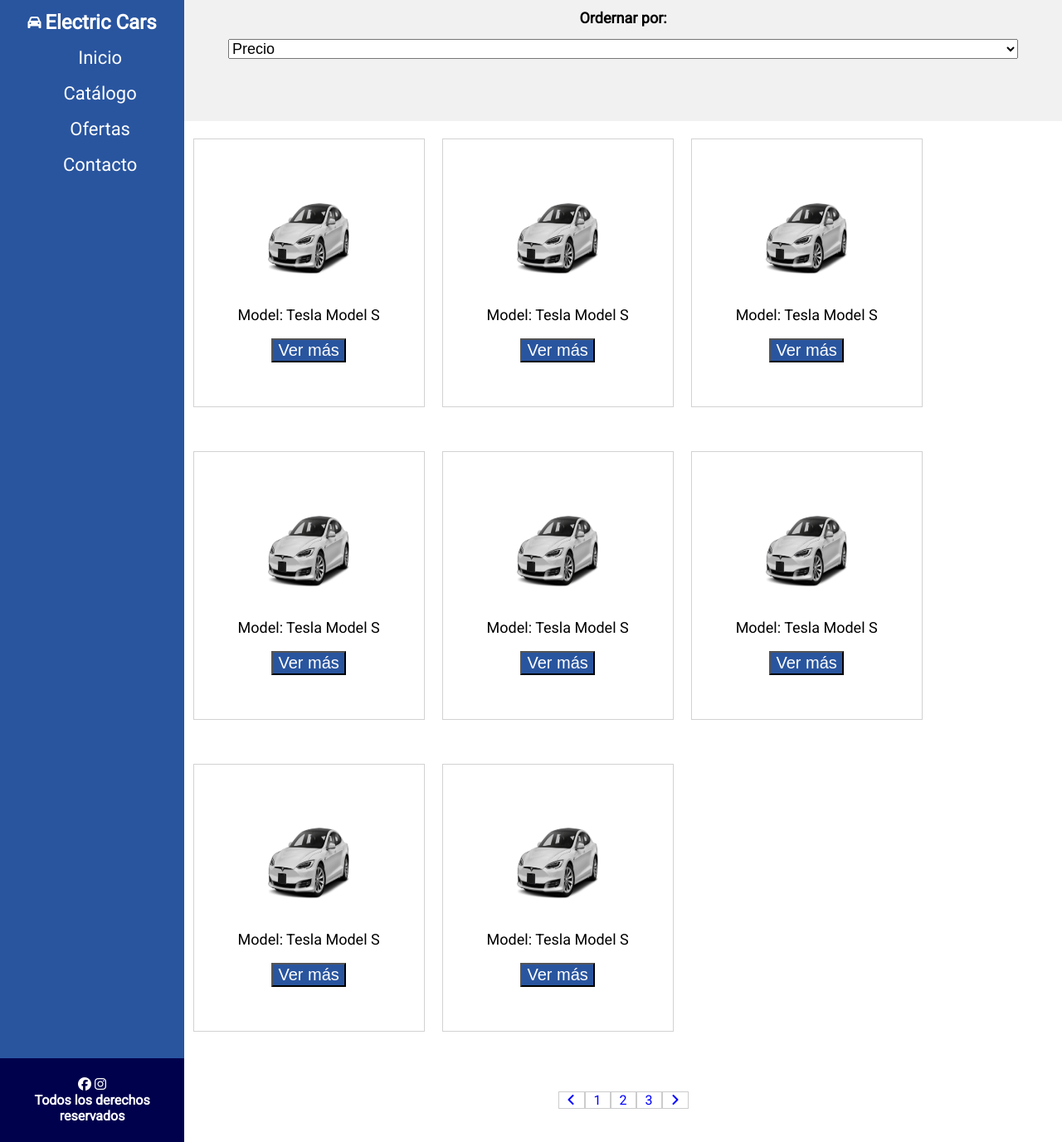
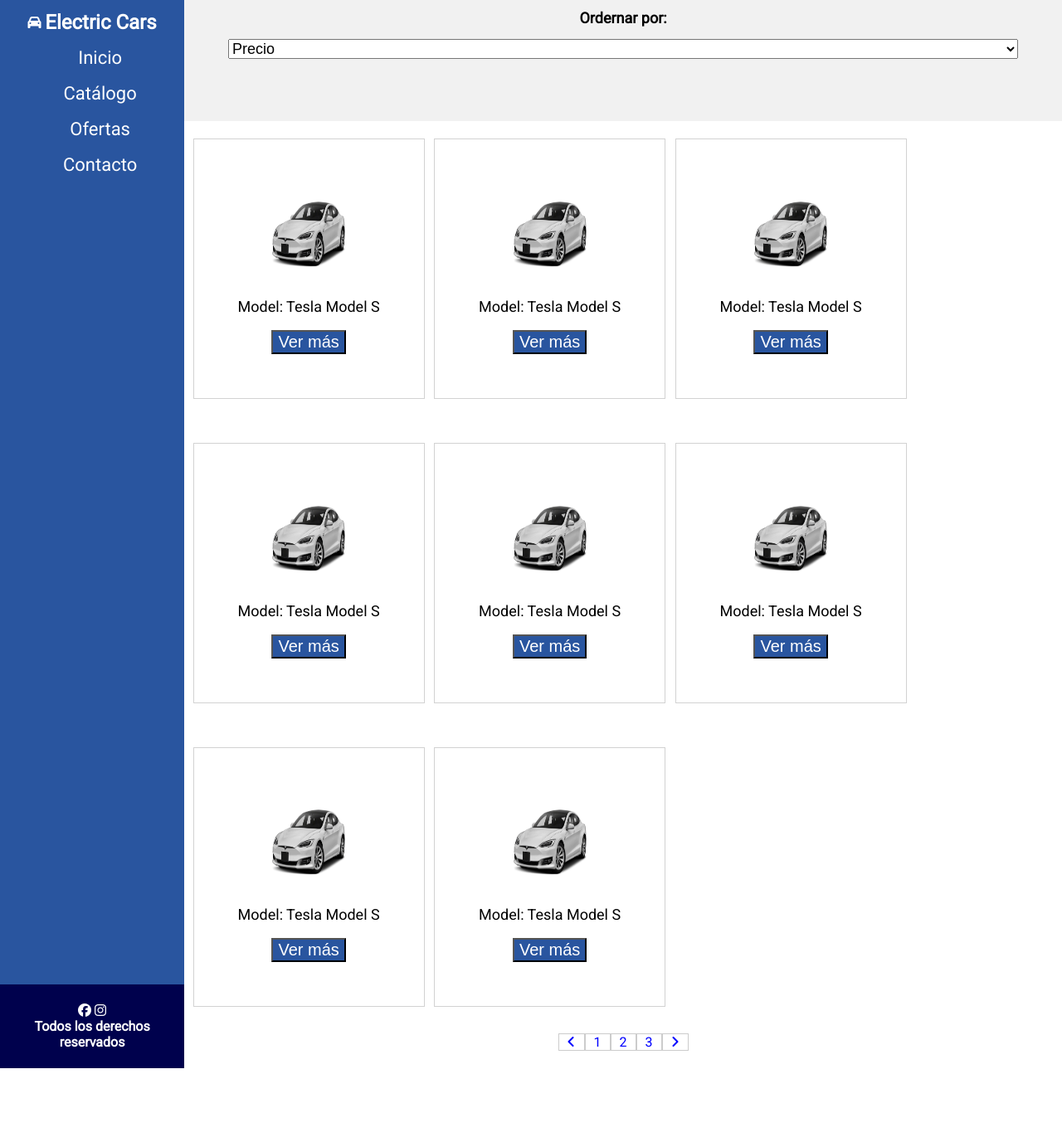
Before and after one commit to MatiNicolas99/electric_car_store, a plain HTML site: page index.html in a window 1280 px wide. Shown: the part 4-1381 px from the top of the page at 83% size. After the commit the page ends 1292 px from the top, so only its background shows below. Drawn offline with nearby package versions, Linux system fonts and the light colour scheme.

Commit message:
actualizando pagina a 4 secciones

```diff
--- a/assets/css/style.css
+++ b/assets/css/style.css
@@ -13,7 +13,6 @@ body {
     "select"
     "main"
     "main"
-    "pages"
     "footer";
 }
 
@@ -73,10 +72,12 @@ body {
 
 /*Main*/
 .main {
+    grid-area: main;
+}
+.main__card {
     display: flex;
     flex-direction: column;
     align-items: center;
-    grid-area: main;
 }
 
 .card {
@@ -134,8 +135,8 @@ button {
 /***********************************/
 
 /*PAGES*/
-.pages {
-    grid-area: pages;
+.main__pages {
+    margin-bottom: 2%;
     display: flex;
     justify-content: center;
 }
@@ -174,10 +175,10 @@ button {
         "nav main main main"
         "nav main main main"
         "nav main main main"
-        "footer pages pages pages"
+        "footer main main main"
     }
 
-    .main {
+    .main__card {
         flex-direction: row;
         align-items: center;
         flex-wrap: wrap;
@@ -229,12 +230,12 @@ button {
 
     .card {
         height: fit-content;
-        margin: 2% 1% 3% 1%;
+        margin: 2% 0.1% 3% 1%;
     }
 
     .card img{
-        width: 100px;
-        height: 130px;
+        width: 90px;
+        height: 120px;
     }
     .card1 {
         height: fit-content;
@@ -246,12 +247,12 @@ button {
         border-style: solid;
         border-width: thin;
         border-color: rgb(210, 210, 210);
-        margin: 2% 1% 3% 1%;
+        margin: 2% 0.1% 3% 1%;
     }
 
     .card1 img{
-        width: 100px;
-        height: 130px;
+        width: 90px;
+        height: 120px;
     }
 
     .page__item {
--- a/index.html
+++ b/index.html
@@ -45,7 +45,8 @@
             </div>
         </div>
         <!-- MAIN -->
-        <main class="main">
+        <div class="main">
+        <main class="main__card">
             <div class="card">
                 <img src="assets/img/teslacar.jpg" alt="tesla-model-s">
                 <div class="card__info">
@@ -110,8 +111,7 @@
                 </div>
             </div>
         </main>
-        <!-- PAGES -->
-        <div class="pages">
+        <div class="main__pages">
             <div class="page">
                 <div class="page__item"><i class="fa-solid fa-angle-left"></i></div>
                 <div class="page__item">1</div>
@@ -120,6 +120,17 @@
                 <div class="page__item"><i class="fa-solid fa-angle-right"></i></div>
             </div>
         </div>
+    </div>
+        <!-- PAGES -->
+        <!-- <div class="pages">
+            <div class="page">
+                <div class="page__item"><i class="fa-solid fa-angle-left"></i></div>
+                <div class="page__item">1</div>
+                <div class="page__item">2</div>
+                <div class="page__item">3</div>
+                <div class="page__item"><i class="fa-solid fa-angle-right"></i></div>
+            </div>
+        </div> -->
         <!-- FOOTER -->
         <footer class="footer">
             <div class="footer__icons">
```
